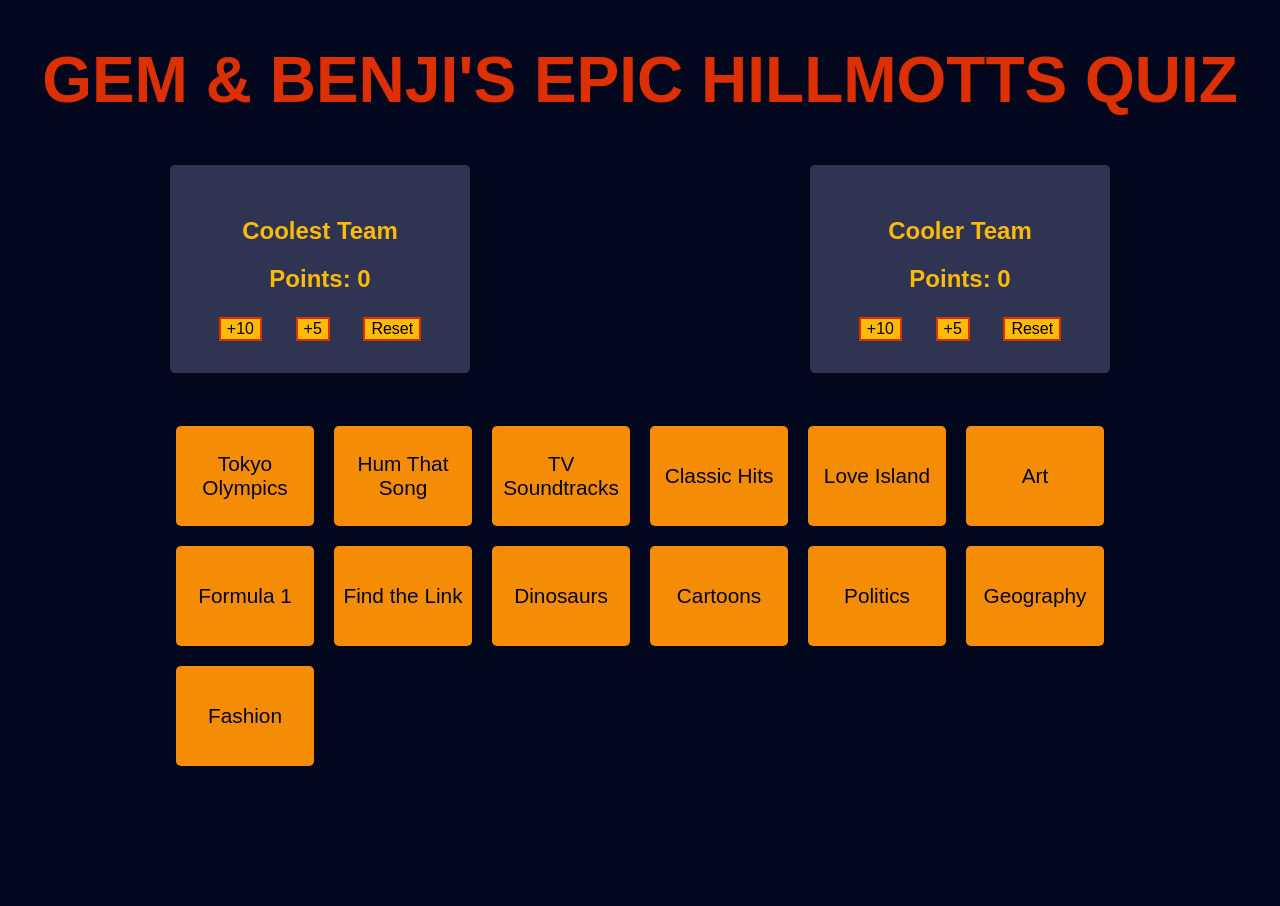
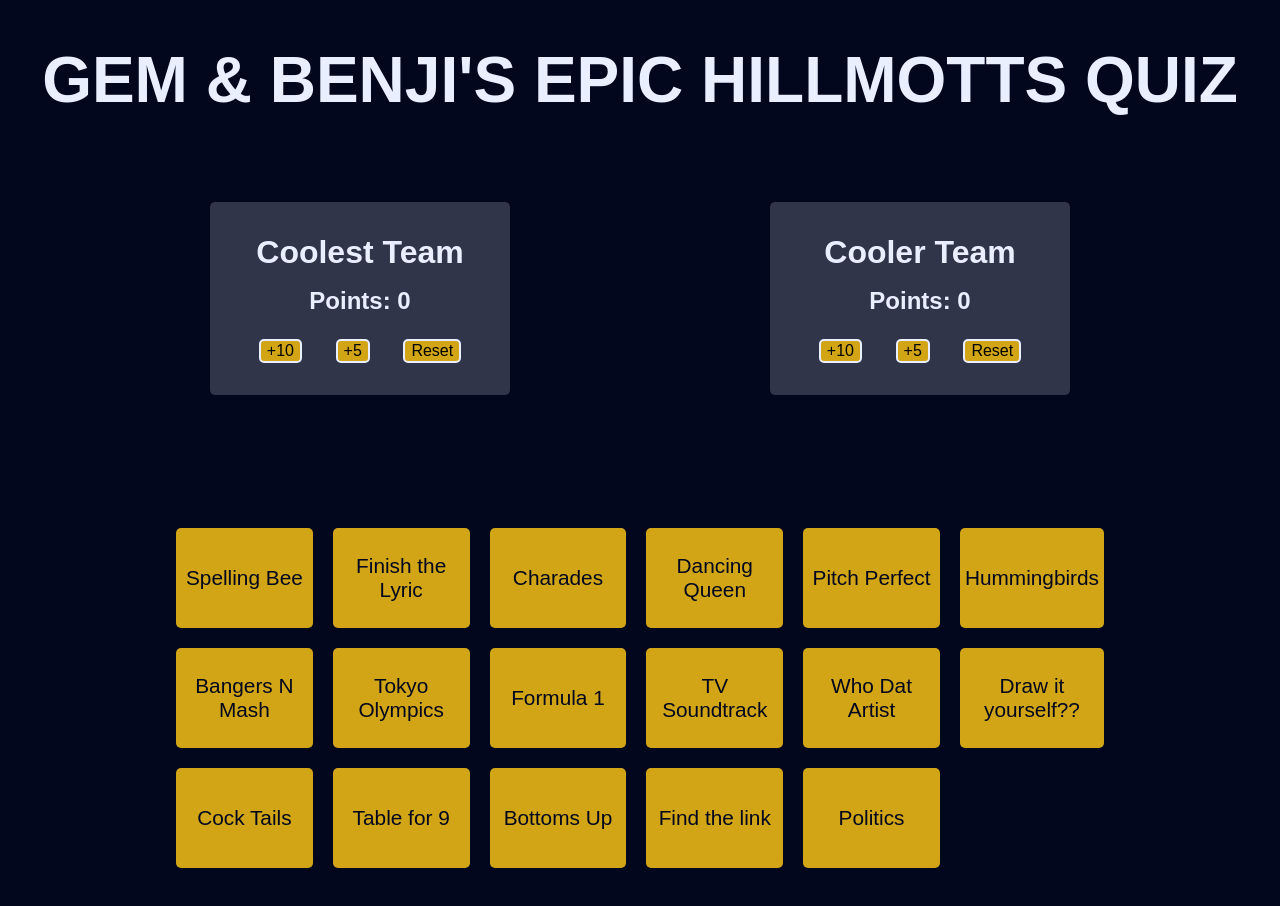
Before and after one commit to btwalpole/typescript-quiz, a React (Create React App) app: page / in a window 1280 px wide. Shown: the top 906 px of the page. Before the commit the page ends 814 px from the top, so only its background shows below. Built offline with nearby package versions, Linux system fonts and the light colour scheme.

Commit message:
updating colour scheme, and styles for tv

```diff
--- a/src/styles.css
+++ b/src/styles.css
@@ -1,10 +1,12 @@
 html {
     --bg-color: #03071E;
     --text-color: #03071E;
-    --orange-color: #DC2F02;
-    --light-orange-color: #F48C06;
+    --white-color: #E9EFFF;
+    /*--light-orange-color: #F48C06;*/
+    --light-orange-color: #D2A517;
     --yellow-color: #FFBA08;
-    --team-color: #2f3453;
+    /*--team-color: #2f3453;*/
+    --team-color: #30354A;
     background-color: var(--bg-color);
   }
 
@@ -18,17 +20,18 @@ html {
   }
 
   .heading {
-    color: var(--orange-color);
+    color: var(--white-color);
     font-size: 4em;
   }
 
   .teams-container {
     display: flex;
     justify-content: space-around;
+    margin: 5em;
   }
 
   .team {
-    color: var(--yellow-color);
+    color: var(--white-color);
     background-color: var(--team-color);
     display: flex;
     width: 50%;
@@ -38,6 +41,12 @@ html {
     border-radius: 5px;
     margin: 5px;
     padding: 2em;
+  }
+
+  h2 {
+    font-size: 2em;
+    margin: 0;
+    padding-bottom: .5em;
   }
 
   .score {
@@ -56,8 +65,13 @@ html {
     justify-content: center;
     cursor: pointer;
     font-size: 1em;
-    border: 2px solid var(--orange-color);
-    background: var(--yellow-color);
+    border: 2px solid var(--white-color);
+    border-radius: 5px;
+    background: var(--light-orange-color);
+  }
+
+  button:hover {
+    background-color: var(--yellow-color);
   }
 
   .grid-container {
--- a/src/topics.json
+++ b/src/topics.json
@@ -1,15 +1,19 @@
 [
+    "Spelling Bee",
+    "Finish the Lyric",
+    "Charades",
+    "Dancing Queen",
+    "Pitch Perfect",
+    "Hummingbirds",
+    "Bangers N Mash",
     "Tokyo Olympics",
-    "Hum That Song",
-    "TV Soundtracks",
-    "Classic Hits",
-    "Love Island",
-    "Art",
     "Formula 1",
-    "Find the Link",
-    "Dinosaurs",
-    "Cartoons",
-    "Politics",
-    "Geography",
-    "Fashion"
+    "TV Soundtrack",
+    "Who Dat Artist",
+    "Draw it yourself??",
+    "Cock Tails",
+    "Table for 9",
+    "Bottoms Up",
+    "Find the link",
+    "Politics"
   ]
```
